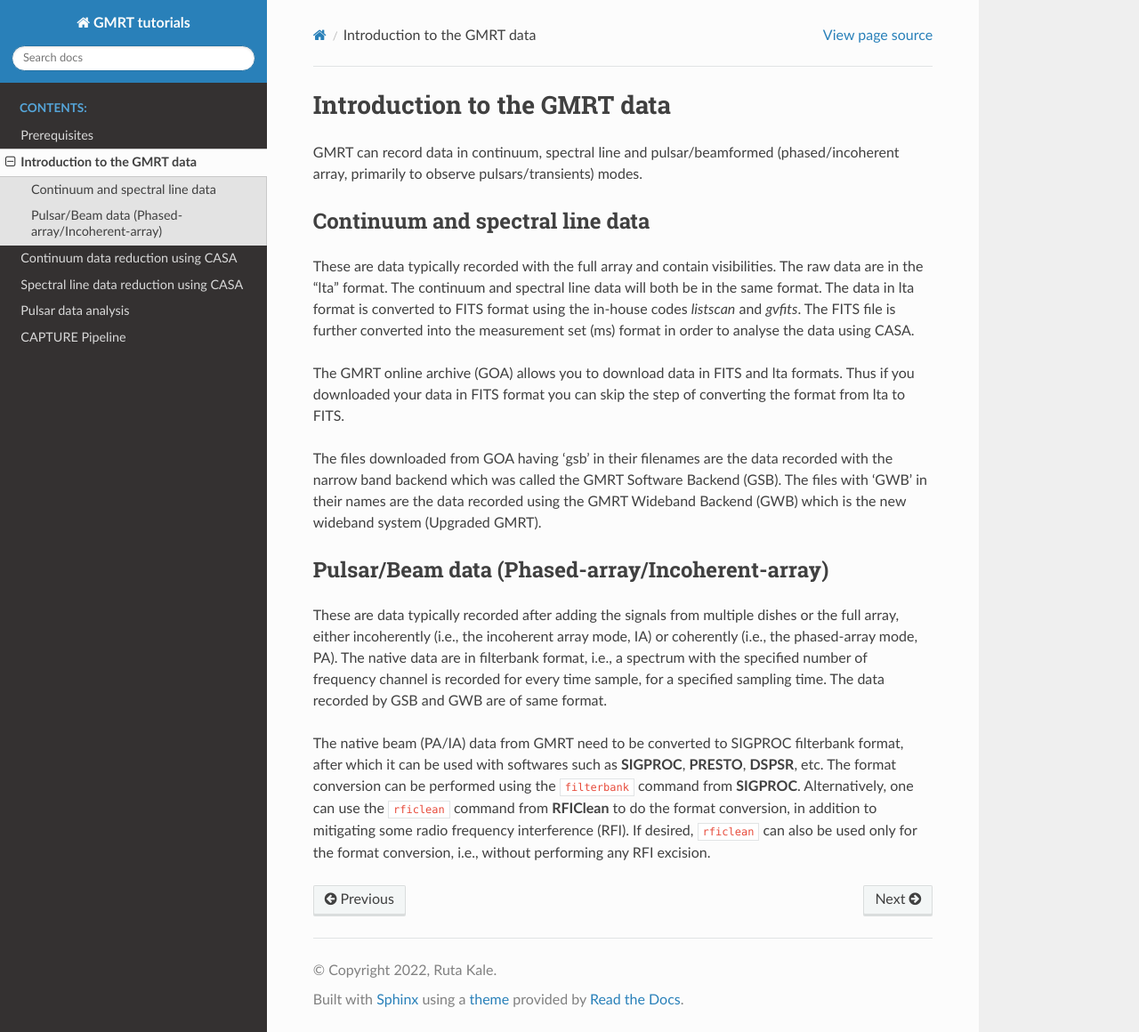
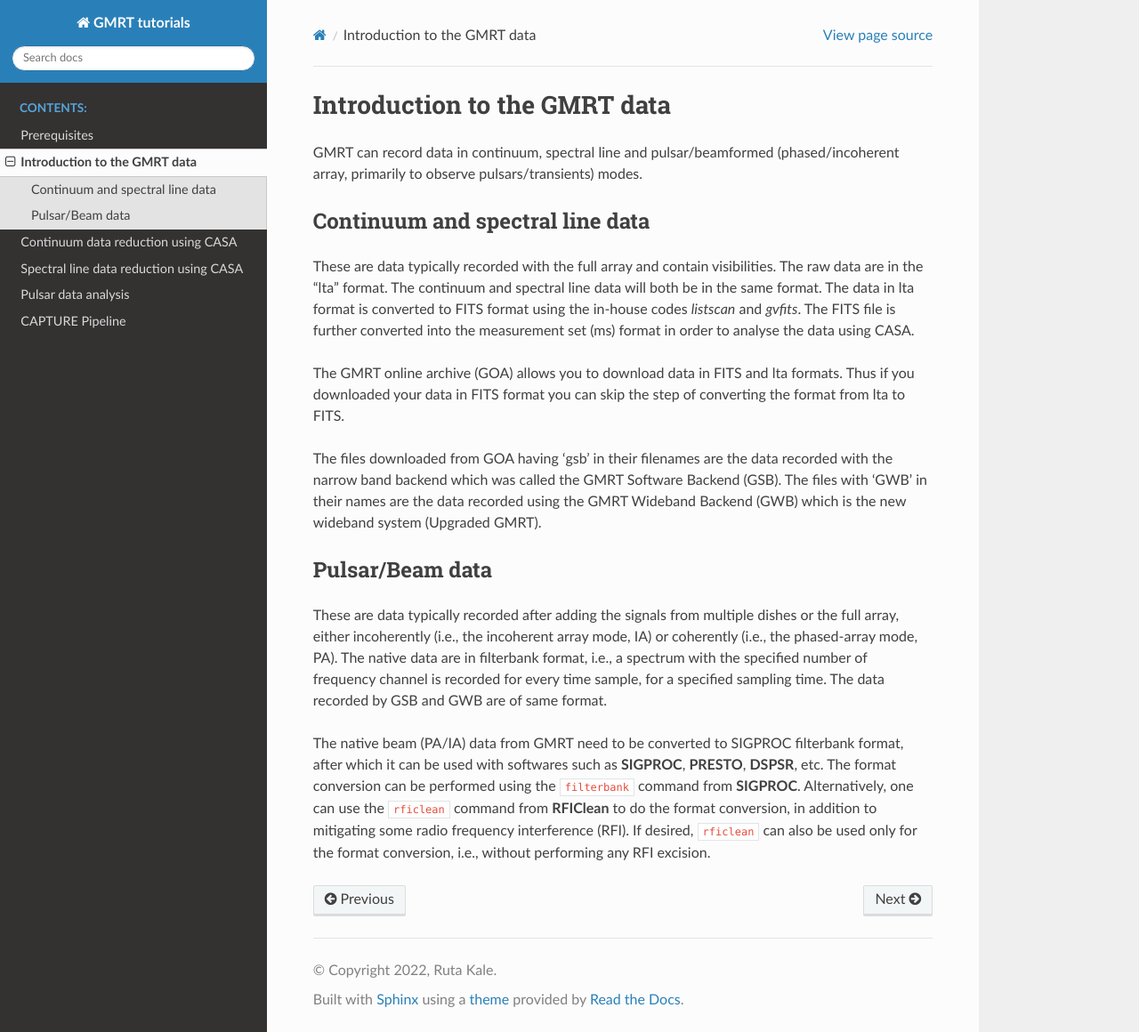
Before and after one commit to schrodinger-boi/gmrt-tutorial, a Sphinx documentation site: the page built from docs/source/introtogmrtdata.rst, in a window 1280 px wide and 1160 px high. Shown: the whole window at 89% size. Built offline with Sphinx 7.4.7 and the Read the Docs theme 2.0.0, drawn with Linux system fonts in a browser that asks for light colours.

Commit message:
Shorter header

```diff
--- a/docs/source/introtogmrtdata.rst
+++ b/docs/source/introtogmrtdata.rst
@@ -23,8 +23,8 @@ in their names are the data recorded using the GMRT Wideband Backend (GWB) which
 new wideband system (Upgraded GMRT).
 
 
-Pulsar/Beam data (Phased-array/Incoherent-array)
-------------------------------------------------
+Pulsar/Beam data
+-----------------
 
 These are data typically recorded after adding the signals from multiple dishes or
 the full array, either incoherently (i.e., the incoherent array mode, IA) or
```
